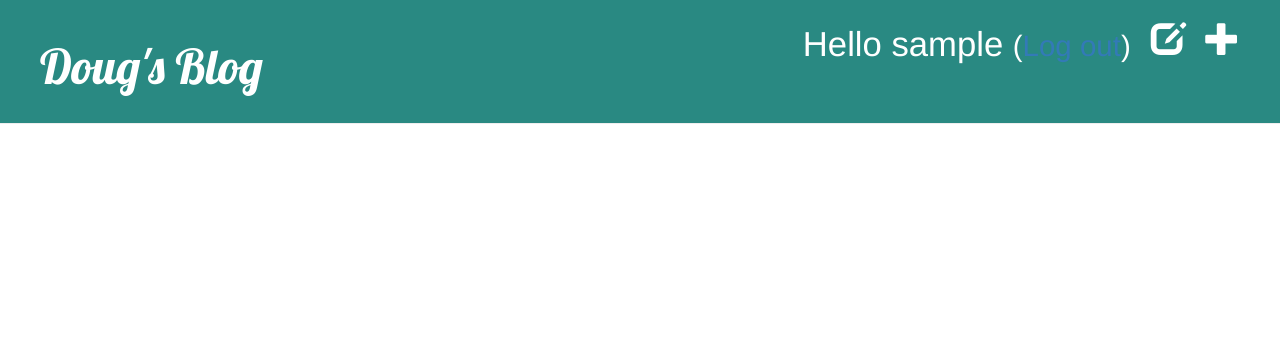
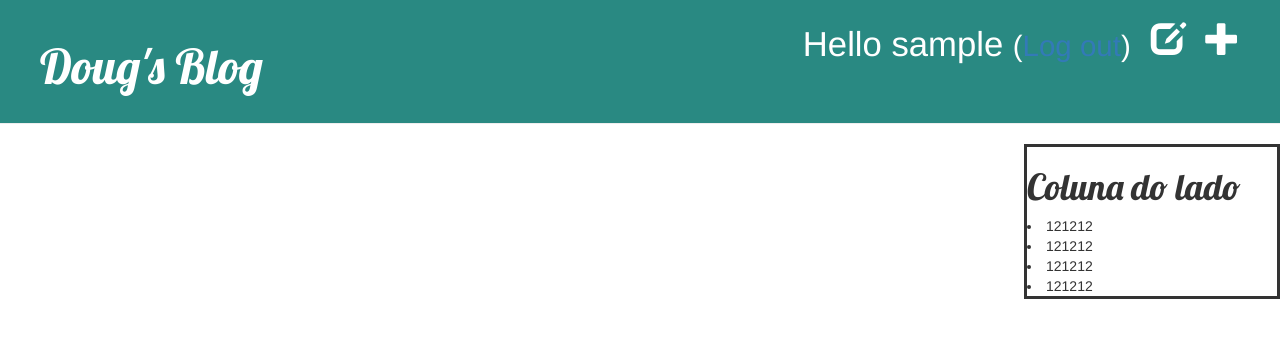
Before and after one commit to MakoReactor/myfirstblog, a Django app: a page that uses blog/templates/blog/base.html in a window 1280 px wide. Shown: the top 338 px of the page. Run offline with Django 3.2, Linux system fonts and the light colour scheme; the visitor is signed in with stand-in values (Sample User, id 1); data that the repository does not hold is empty; some libraries are stand-ins or nearby versions.

Commit message:
teste de css

```diff
--- a/blog/static/css/blog.css
+++ b/blog/static/css/blog.css
@@ -1,6 +1,7 @@
 .page-header {
     background-color: #298982;
     margin-top: 0;
+    width: 100%;
     padding: 20px 20px 20px 40px;
 }
 
@@ -11,12 +12,14 @@
 }
 
 .content {
+
+    width: 75%;
     margin-left: 40px;
+    float: left;
 }
 
 h1, h2, h3, h4 {
     font-family: 'Lobster', cursive;
-
 }
 
 .date {
@@ -45,3 +48,10 @@ h1, h2, h3, h4 {
 .post h1 a, .post h1 a:visited {
     color: #000000;
 }
+.coluna {
+
+    width: 20%;
+    float: right;
+    border: solid;
+    margin-left: 20px;
+}
--- a/blog/templates/blog/base.html
+++ b/blog/templates/blog/base.html
@@ -7,7 +7,10 @@
         <link href='//fonts.googleapis.com/css?family=Lobster&subset=latin,latin-ext' rel='stylesheet' type='text/css'>
         <link rel="stylesheet" href="{% static 'css/blog.css' %}">
     </head>
+
     <body>
+
+
         <div class="page-header">
             {% if user.is_authenticated %}
                 <a href="{% url 'post_new' %}" class="top-menu"><span class="glyphicon glyphicon-plus"></span></a>
@@ -18,6 +21,7 @@
             {% endif %}
         <h1><a href="/">Doug's Blog</a></h1>
     </div>
+
         <div class="content container">
             <div class="row">
                 <div class="col-md-8">
@@ -26,5 +30,16 @@
                 </div>
             </div>
         </div>
+
+        <div class="coluna">
+            <h1>Coluna do lado</h1>
+            <li>121212</li>
+            <li>121212</li>
+            <li>121212</li>
+            <li>121212</li>
+        </div>
+
+
+
 </body>
 </html>
```
Lines whose indentation alone changed are shown as unchanged.
